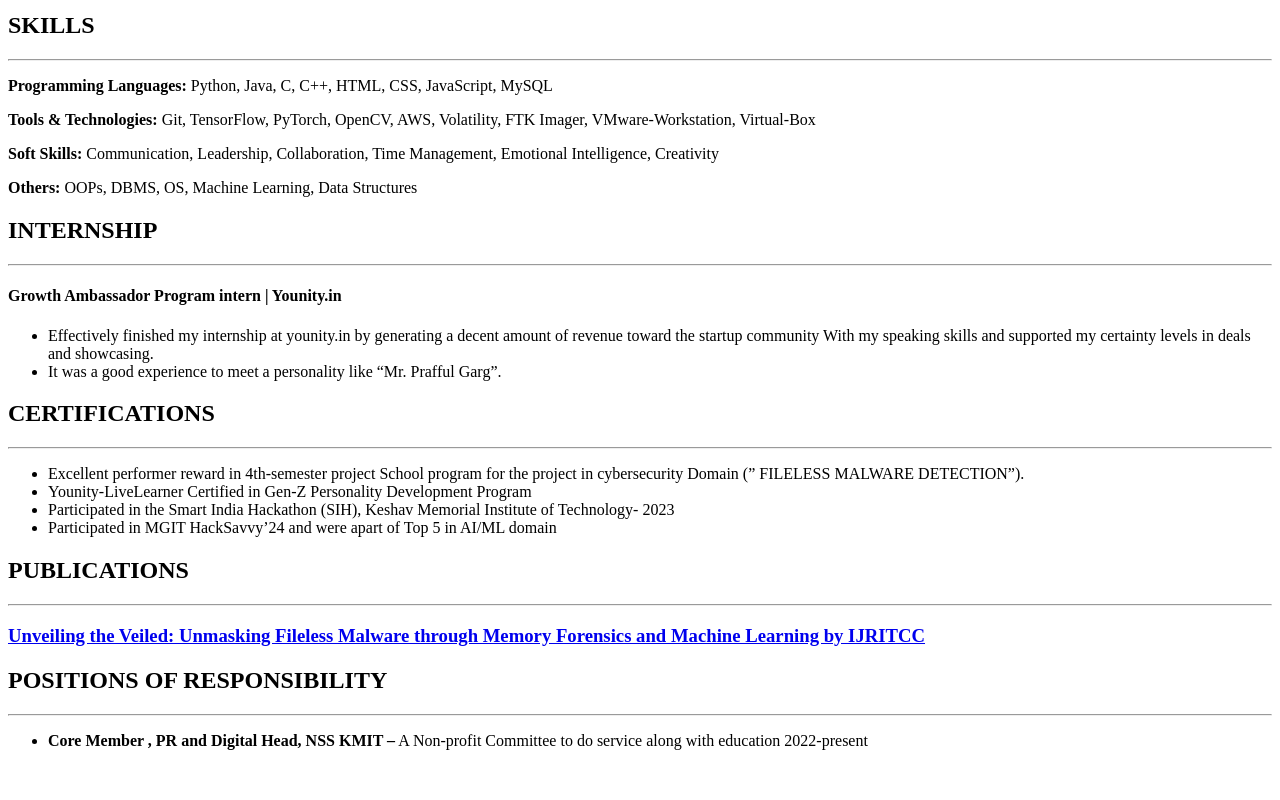
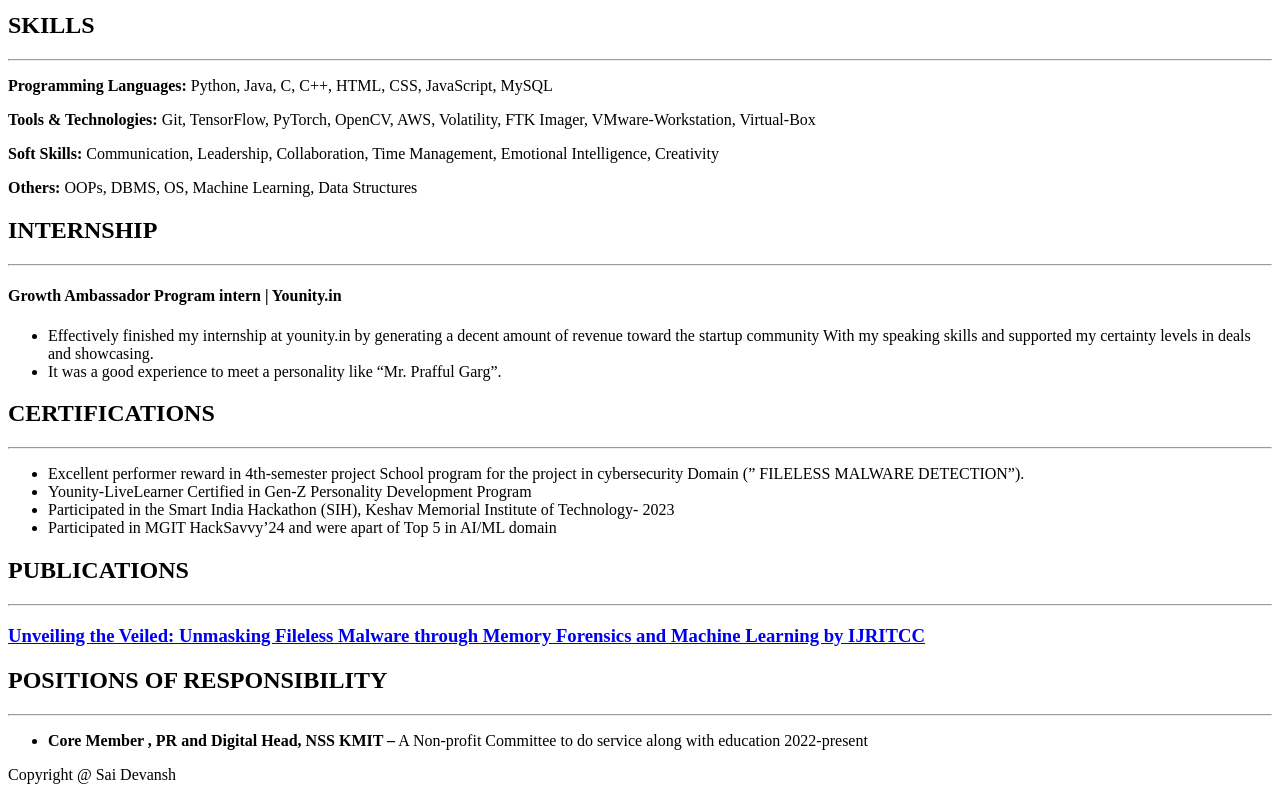
Before and after one commit to hsnaved/Resume, a plain HTML site: page index.html in a window 1280 px wide. Shown: the part 725-1525 px from the top of the page. Before the commit the page ends 1491 px from the top, so only its background shows below. Drawn offline with Linux system fonts and the light colour scheme.

Commit message:
Update index.html

```diff
--- a/index.html
+++ b/index.html
@@ -84,5 +84,6 @@
 
             </li>
         </ul>
+    <footer><p>Copyright @ Sai Devansh</p></footer>
 </body>
 </html>
```
